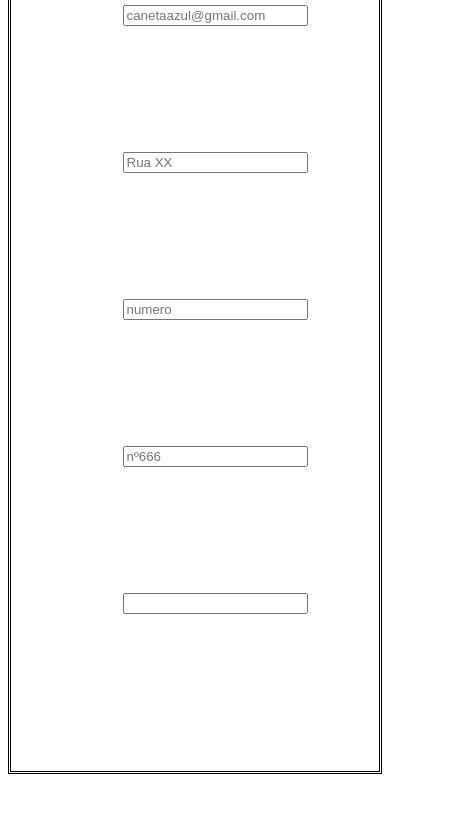
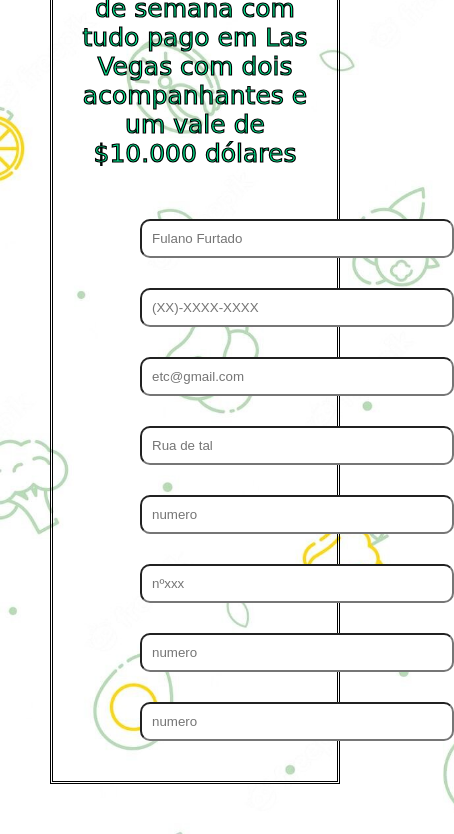
Before and after one commit to Leandrolsantos/promocao-supermercado-bondpreco, a plain HTML site: page assets/index.html in a window 390 px wide. Shown: the part 484-1318 px from the top of the page, 454 px wide, since content can reach past the window. Before the commit the page ends 1266 px from the top, so only its background shows below. Drawn offline with Linux system fonts and the light colour scheme.

Commit message:
33º dia de CTD - Aplicando Media Query ao projeto

```diff
--- /dev/null
+++ b/assets/css/media-query.css
@@ -0,0 +1,83 @@
+@charset "UTF-8"
+
+/* Todas as demais mídias */
+
+/* Diferencial de telas entre aparelhos
+============================================
+Pequenas telas: 480px até 600px.
+Celulares: de 600px até 768px.
+Tablets: de 768px até 992px.
+Desktops: de 992px até 1200px.
+Telas Maiores: acima de 1200px.
+*/
+
+@media screen and (min-width: 480px ) and (max-width: 600px) {
+    * {
+        font-family: Arial, Helvetica, sans-serif;
+        font-size: 1.3em;
+        margin: 0;
+        padding: 0;
+        box-sizing: border-box;
+    }
+
+    body, html {
+        height: 100vh;
+    }
+
+    body {
+        background: rgb(0, 0, 0) url("../img/fundo.jpg") no-repeat;
+        background-size: cover;
+        background-position: center center;
+    }
+
+    main {
+        background-color: rgba(255, 255, 255, 0.466);
+        width: 80vw;
+        margin: auto;
+        border-radius: 10px;
+        padding: 10px;
+    }
+
+    h1 {
+        text-align: center;
+        font-size: 4em;
+        color: rgb(16, 231, 255);
+        text-shadow: 2px 2px 2px rgba(0, 0, 0, 0.896);
+    }
+
+    img {
+        display: block;
+        margin: auto;
+        width: 60%;
+    }
+}
+
+@media screen and (min-width: 768px) and (max-width: 992px) {
+
+    /* TABLET*/
+    body {
+        width: auto;
+        background-image: url(../img/fundo.jpg);
+        background-size: cover;
+    }
+}
+
+@media screen and (min-width: 992px) and (max-width: 1200px) {
+
+    /* DESKTOP*/
+    body {
+        width: auto;
+        background-image: url(../img/fundo.jpg);
+        background-size: cover;
+    }
+}
+
+@media screen and (min-width: 1200px) {
+
+    /* TELAS MAIORES */
+    body {
+        width: auto;
+        background-image: url(../img/fundo.jpg);
+        background-size: cover;
+    }
+}
--- a/assets/css/style.css
+++ b/assets/css/style.css
@@ -1,33 +1,43 @@
 body {
     display: flex;
     flex-direction: column;
+    font-family: 'Sansita Swashed', cursive;
+    margin: 50px;
+    background: #f4f4f4 url(../img/fundo.jpg) no-repeat;
+    background-size: cover;
 }
 
 main {
     border: double;
+    padding: 20px 20px 20px 20px;
+    border-color: rgb(0, 0, 0);
 }
 
 .titulo {
     display: flex;
-    justify-content: center;
+    justify-content:center;
+    text-decoration: underline;
+    color: rgb(255, 115, 0);
+    font-size: 38px;
+    -webkit-text-stroke-width: 1.2px;
+    -webkit-text-stroke-color: #000;
 }
 
 .descricao {
     display: flex;
-    justify-content: center;
+    text-align: center;
+    color: rgb(0, 239, 147);
+    font-size: 25px;
+    -webkit-text-stroke-width: 1.2px;
+    -webkit-text-stroke-color: #000;
 }
 
-form {
-    display: flex;
-    justify-content: center;
-}
-
-.container {
-    padding: 15px;
-    display: flex;
-    flex-wrap: wrap;
-    grid-template-columns: 300px auto 55%;
-    justify-content: center;
+ input {
+    border-radius: 10px;
+    padding: 5px;
+    margin: 10px 0 20px 10px;
+    width: 100%;
+    padding: 10px 0 10px 10px;
 }
 
 ul {
@@ -35,9 +45,10 @@ ul {
 }
 
 .lista {
-    display: grid;
-    grid-template-rows: repeat(7, 7fr);
-    grid-auto-rows: 180px;
-    align-content: space-between;
-    align-items: center;
+      float: left;
+      border: none;
+      display: grid;
+      grid-template-columns: 300px auto 55%;
+      justify-items: center;
+      padding: 0 0 0 29px;
 }
--- a/assets/index.html
+++ b/assets/index.html
@@ -4,7 +4,9 @@
     <meta charset="UTF-8">
     <meta http-equiv="X-UA-Compatible" content="IE=edge">
     <meta name="viewport" content="width=device-width, initial-scale=1.0">
-    <link rel="stylesheet" href="css/style.css">
+
+    <link rel="stylesheet" href="css/style.css" media="all">
+    <link rel="stylesheet" href="css/media-query.css">
 
     <title>Sorteio Supermercado Bondpreço</title>
 </head>
@@ -15,22 +17,28 @@
             </section>
 
             <section class="descricao">
-                <p>Preencha o formulãrio e concorra a um final de semana com tudo pago em Las Vegas com dois acompanhantes e um vale de $10.000 dólares para gastar nos cassinos</p>
+                <p>Preencha o formulãrio e concorra a um final de semana com tudo pago em Las Vegas com dois acompanhantes e um vale de $10.000 dólares</p>
             </section>
 
-            <section class="container">
             <form>
                 <ul>
-                        <li class="lista"><input type="name" placeholder="Manoel Gomes"></li>
+                    <li class="lista"><input type="name" placeholder="Fulano Furtado"></li>
+
                     <li class="lista"><input type="tel" placeholder="(XX)-XXXX-XXXX"></li>
-                        <li class="lista"><input type="email" placeholder="canetaazul@gmail.com"></li>
-                        <li class="lista"><input type="text" placeholder="Rua XX"></li>
+
+                    <li class="lista"><input type="email" placeholder="etc@gmail.com"></li>
+
+                    <li class="lista"><input type="text" placeholder="Rua de tal"></li>
+
                     <li class="lista"><input type="text" placeholder="numero"></li>
-                        <li class="lista"><input type="number" placeholder="nº666"></li>
-                        <li class="lista"><input type="" placeholder=""></li>
+
+                    <li class="lista"><input type="number" placeholder="nºxxx"></li>
+
+                    <li class="lista"><input type="text" placeholder="numero"></li>
+
+                    <li class="lista"><input type="text" placeholder="numero"></li>
                 </ul>
             </form>
-            </section>
         </main>
     </body>
 </html>
```
Also changed, not shown: assets/img/celular.png (added), assets/img/computador.png (added), assets/img/fundo.jpg (added), assets/img/impressora.png (added), assets/img/tablet.png (added), assets/img/tv.png (added). Lines whose indentation alone changed are shown as unchanged.
